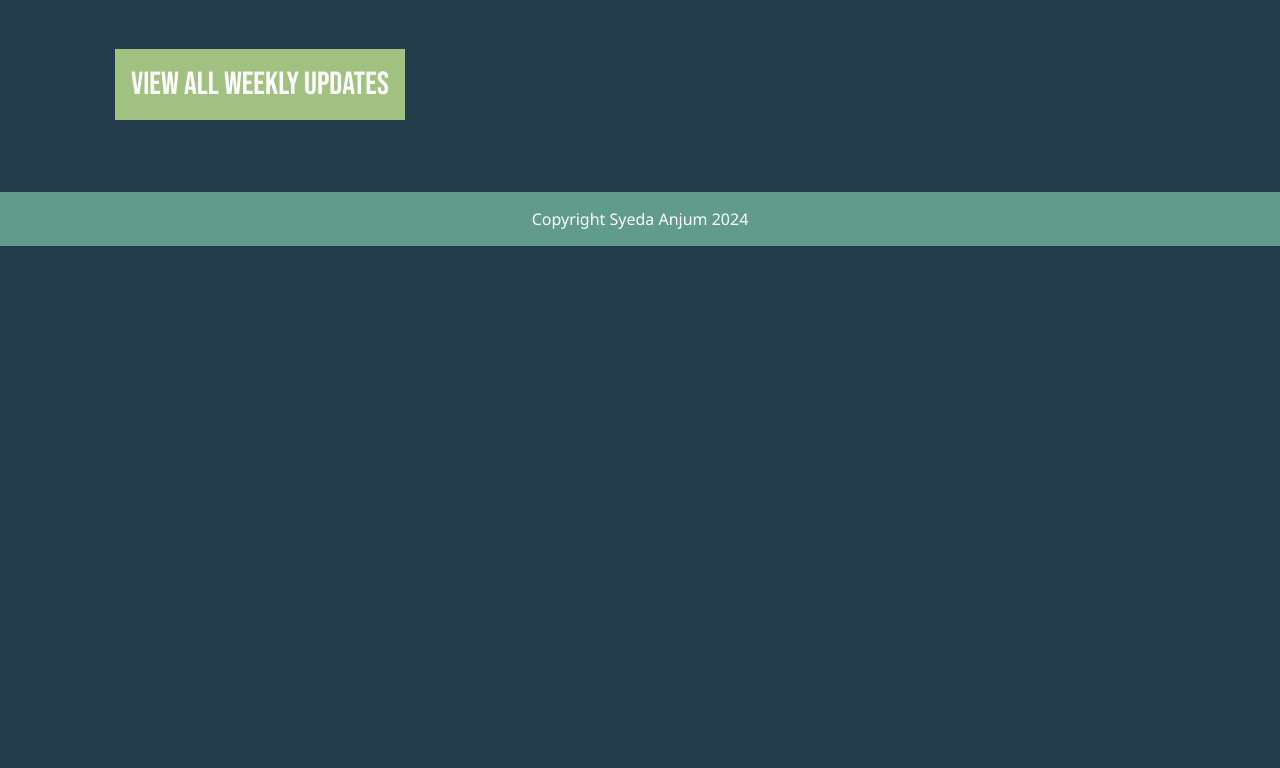
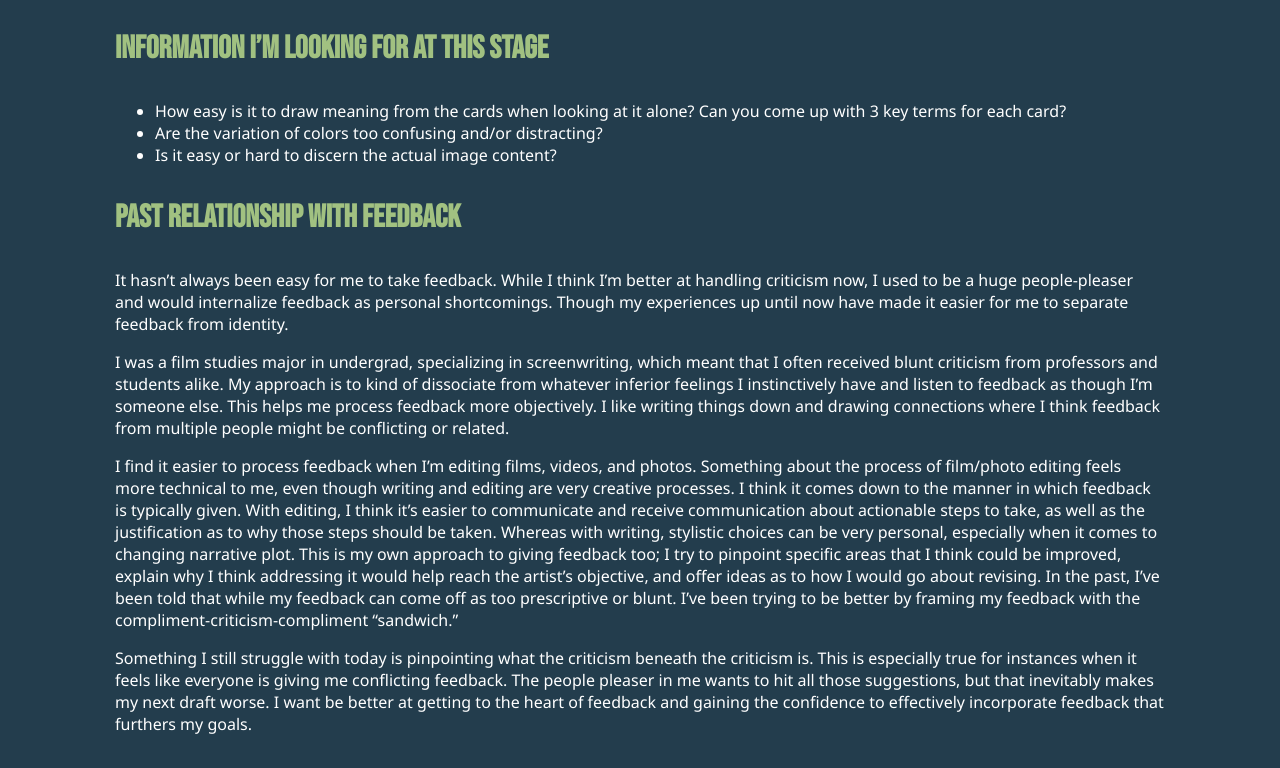
Before and after one commit to sna318/Process_Website, a plain HTML site: page entry-two.html in a window 1280 px wide. Shown: the part 3532-4300 px from the top of the page. Before the commit the page ends 3778 px from the top, so only its background shows below. Drawn offline with Linux system fonts and the light colour scheme; a web font is replaced by a local one.

Commit message:
Updated with feedback experience

```diff
--- a/entry-two.html
+++ b/entry-two.html
@@ -194,7 +194,61 @@
           <li>Cut each card out following the stroke outline.</li>
         </ol>
 
-        <!-- <h3>Feedback Readings</h3> -->
+        <h3>Information I’m Looking for at this Stage</h3>
+        <ul>
+          <li>
+            How easy is it to draw meaning from the cards when looking at it
+            alone? Can you come up with 3 key terms for each card?
+          </li>
+          <li>Are the variation of colors too confusing and/or distracting?</li>
+          <li>Is it easy or hard to discern the actual image content?</li>
+        </ul>
+
+        <h3>Past Relationship with Feedback</h3>
+        <p>
+          It hasn’t always been easy for me to take feedback. While I think I’m
+          better at handling criticism now, I used to be a huge people-pleaser
+          and would internalize feedback as personal shortcomings. Though my
+          experiences up until now have made it easier for me to separate
+          feedback from identity.
+        </p>
+        <p>
+          I was a film studies major in undergrad, specializing in
+          screenwriting, which meant that I often received blunt criticism from
+          professors and students alike. My approach is to kind of dissociate
+          from whatever inferior feelings I instinctively have and listen to
+          feedback as though I’m someone else. This helps me process feedback
+          more objectively. I like writing things down and drawing connections
+          where I think feedback from multiple people might be conflicting or
+          related.
+        </p>
+        <p>
+          I find it easier to process feedback when I’m editing films, videos,
+          and photos. Something about the process of film/photo editing feels
+          more technical to me, even though writing and editing are very
+          creative processes. I think it comes down to the manner in which
+          feedback is typically given. With editing, I think it’s easier to
+          communicate and receive communication about actionable steps to take,
+          as well as the justification as to why those steps should be taken.
+          Whereas with writing, stylistic choices can be very personal,
+          especially when it comes to changing narrative plot. This is my own
+          approach to giving feedback too; I try to pinpoint specific areas that
+          I think could be improved, explain why I think addressing it would
+          help reach the artist’s objective, and offer ideas as to how I would
+          go about revising. In the past, I’ve been told that while my feedback
+          can come off as too prescriptive or blunt. I’ve been trying to be
+          better by framing my feedback with the compliment-criticism-compliment
+          “sandwich.”
+        </p>
+        <p>
+          Something I still struggle with today is pinpointing what the
+          criticism beneath the criticism is. This is especially true for
+          instances when it feels like everyone is giving me conflicting
+          feedback. The people pleaser in me wants to hit all those suggestions,
+          but that inevitably makes my next draft worse. I want be better at
+          getting to the heart of feedback and gaining the confidence to
+          effectively incorporate feedback that furthers my goals.
+        </p>
         <br />
         <br />
         <button onclick="window.location='index.html#weeklyupdates';">
```
